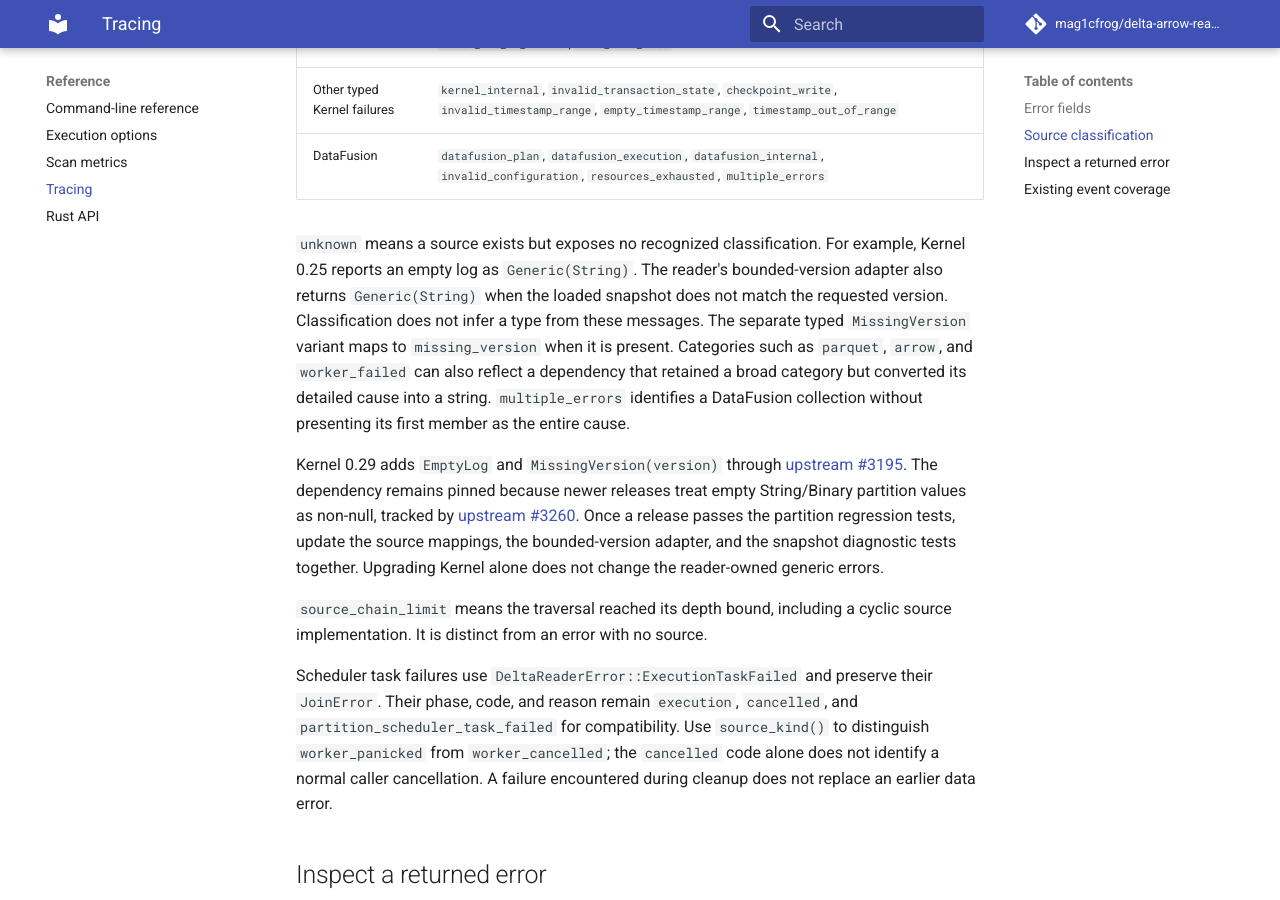
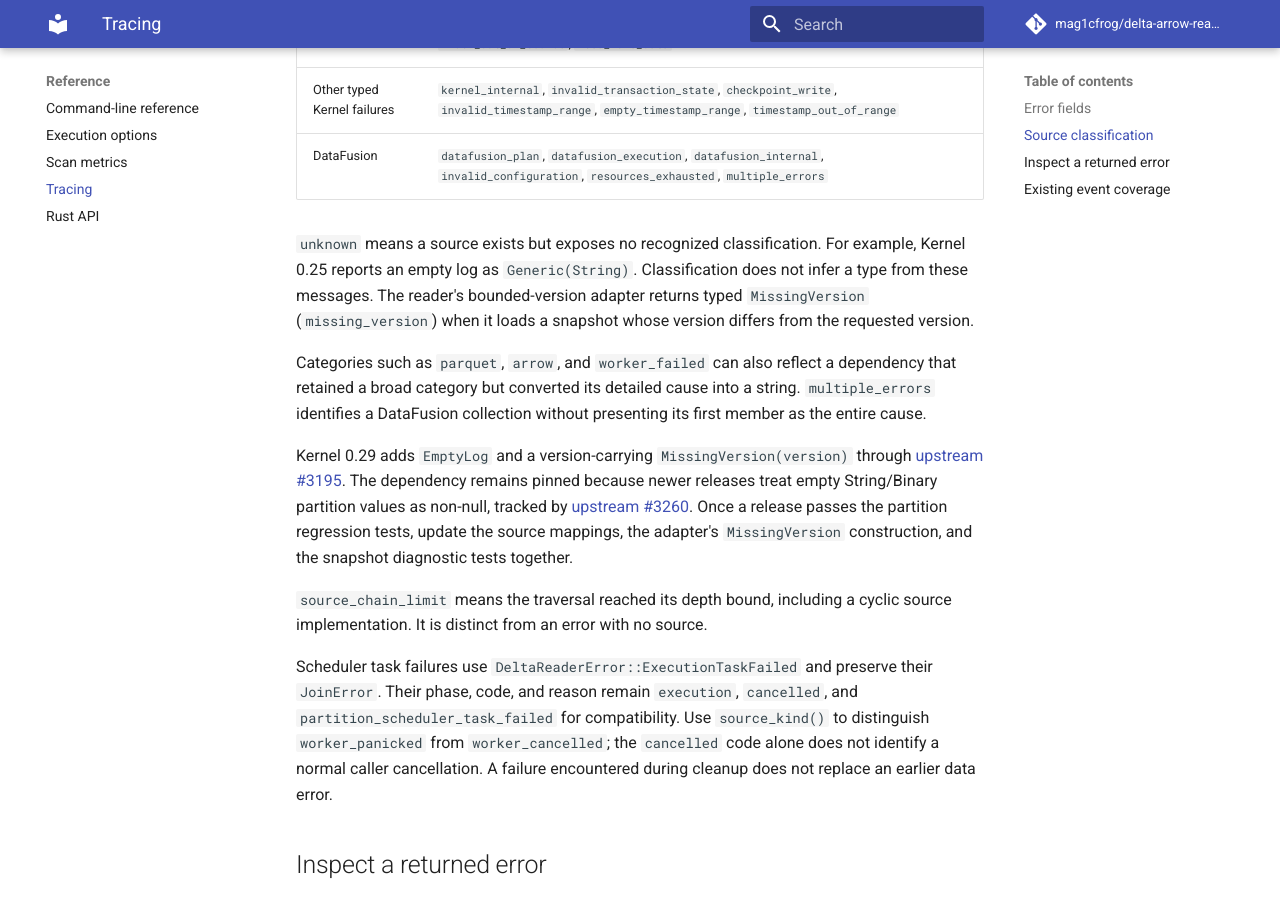
Before and after one commit to mag1cfrog/delta-arrow-reader, an MkDocs documentation site: the page built from crates/delta-arrow-reader-core/docs/public/reference/tracing.md, in a window 1280 px wide and 900 px high, scrolled down 1880 px. Built offline with MkDocs 1.6.1 and Material for MkDocs 9.7.7, drawn with Linux system fonts in a browser that asks for light colours; comment, search, counter and statistics services are not loaded.

Commit message:
fix: preserve typed missing snapshot version errors

```diff
--- a/crates/delta-arrow-reader-core/docs/public/reference/tracing.md
+++ b/crates/delta-arrow-reader-core/docs/public/reference/tracing.md
@@ -54,24 +54,24 @@ category, such as `invalid_projection`.
 | DataFusion | `datafusion_plan`, `datafusion_execution`, `datafusion_internal`, `invalid_configuration`, `resources_exhausted`, `multiple_errors` |
 
 `unknown` means a source exists but exposes no recognized classification. For
-example, Kernel 0.25 reports an empty log as `Generic(String)`. The reader's
-bounded-version adapter also returns `Generic(String)` when the loaded snapshot
-does not match the requested version. Classification does not infer a type from
-these messages.
-The separate typed `MissingVersion` variant maps to `missing_version` when it is
-present. Categories such as `parquet`, `arrow`, and `worker_failed` can also
-reflect a dependency that retained a broad category but
-converted its detailed cause into a string. `multiple_errors` identifies a
-DataFusion collection without presenting its first member as the entire cause.
+example, Kernel 0.25 reports an empty log as `Generic(String)`. Classification
+does not infer a type from these messages. The reader's bounded-version adapter
+returns typed `MissingVersion` (`missing_version`) when it loads a snapshot whose
+version differs from the requested version.
 
-Kernel 0.29 adds `EmptyLog` and `MissingVersion(version)` through
+Categories such as `parquet`, `arrow`, and `worker_failed` can also reflect a
+dependency that retained a broad category but converted its detailed cause into
+a string. `multiple_errors` identifies a DataFusion collection without presenting
+its first member as the entire cause.
+
+Kernel 0.29 adds `EmptyLog` and a version-carrying `MissingVersion(version)` through
 [upstream #3195](https://github.com/delta-io/delta-kernel-rs/pull/3195).
 The dependency remains pinned because newer releases treat empty String/Binary
 partition values as non-null, tracked by
 [upstream #3260](https://github.com/delta-io/delta-kernel-rs/pull/3260).
 Once a release passes the partition regression tests, update the source mappings,
-the bounded-version adapter, and the snapshot diagnostic tests together.
-Upgrading Kernel alone does not change the reader-owned generic errors.
+the adapter's `MissingVersion` construction, and the snapshot diagnostic tests
+together.
 
 `source_chain_limit` means the traversal reached its depth bound, including a
 cyclic source implementation. It is distinct from an error with no source.
```
Also changed, not shown: 3 other files.
